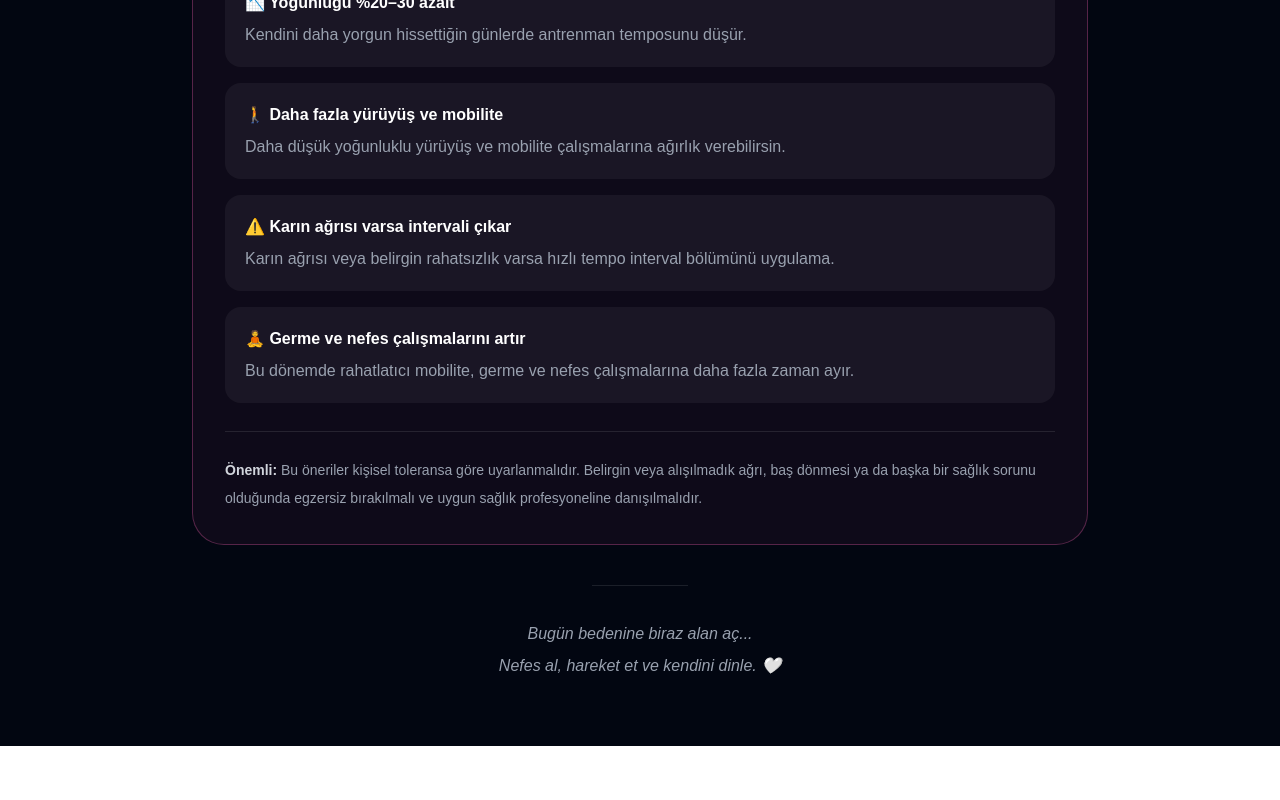
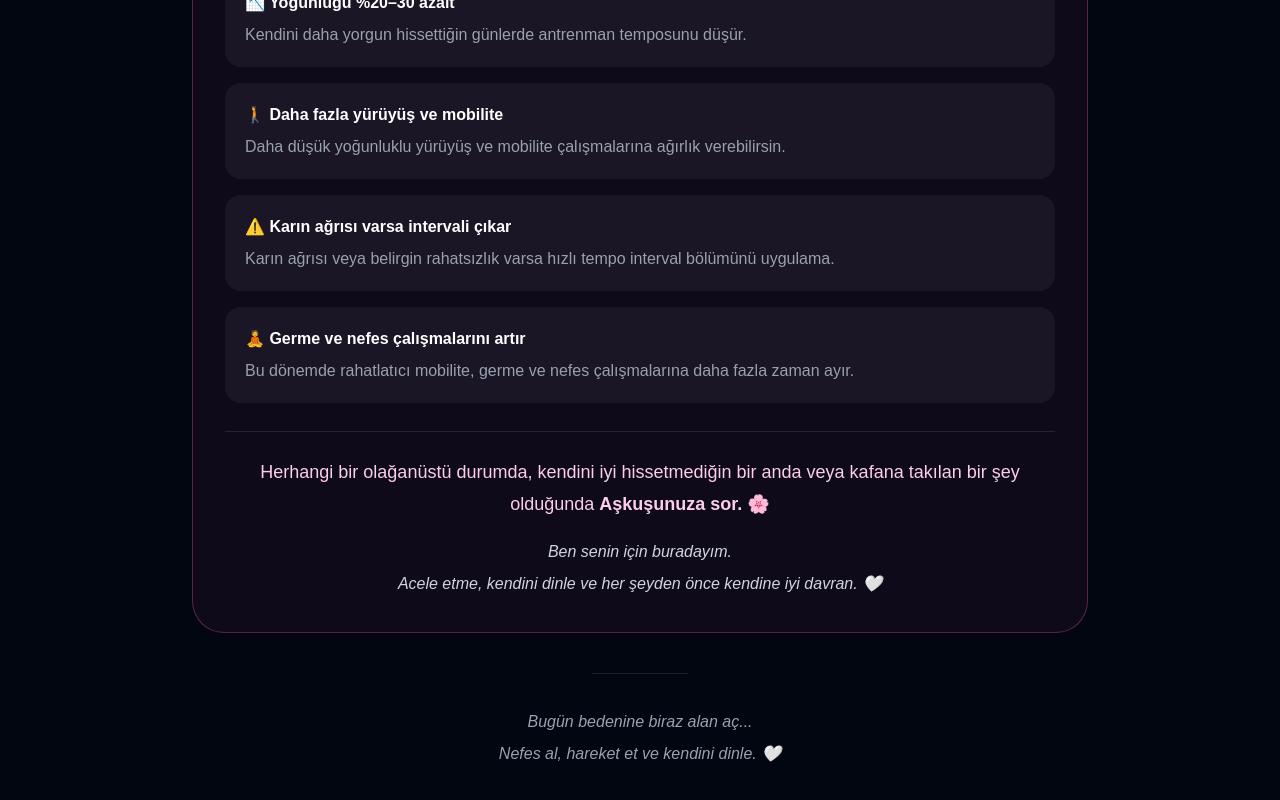
Before and after one commit to ugurcandan777/project-omrusum, a Next.js app: page /program/day-3 in a window 1280 px wide. Shown: the part 2310-3110 px from the top of the page. Before the commit the page ends 3056 px from the top, so only its background shows below. Built offline with nearby package versions, Linux system fonts and the light colour scheme.

Commit message:
3. gun program mesajı güncellendi

```diff
--- a/app/program/day-3/page.tsx
+++ b/app/program/day-3/page.tsx
@@ -265,6 +265,7 @@ export default function DayThreePage() {
           <div className="mt-8 space-y-4">
 
             <div className="bg-white/5 rounded-2xl p-5">
+
               <p className="font-semibold">
                 📉 Yoğunluğu %20–30 azalt
               </p>
@@ -273,6 +274,7 @@ export default function DayThreePage() {
                 Kendini daha yorgun hissettiğin günlerde
                 antrenman temposunu düşür.
               </p>
+
             </div>
 
 
@@ -320,17 +322,21 @@ export default function DayThreePage() {
           </div>
 
 
-          <div className="mt-7 border-t border-white/10 pt-6">
+          {/* Aşkuşu Mesajı */}
 
-            <p className="text-sm text-gray-400 leading-7">
-              <strong className="text-gray-300">
-                Önemli:
-              </strong>{" "}
-              Bu öneriler kişisel toleransa göre
-              uyarlanmalıdır. Belirgin veya alışılmadık
-              ağrı, baş dönmesi ya da başka bir sağlık
-              sorunu olduğunda egzersiz bırakılmalı ve
-              uygun sağlık profesyoneline danışılmalıdır.
+          <div className="mt-7 border-t border-white/10 pt-6 text-center">
+
+            <p className="text-pink-200 leading-8 text-base md:text-lg">
+              Herhangi bir olağanüstü durumda, kendini iyi
+              hissetmediğin bir anda veya kafana takılan bir
+              şey olduğunda <strong>Aşkuşunuza sor. 🌸</strong>
+            </p>
+
+            <p className="mt-4 text-gray-300 italic leading-8">
+              Ben senin için buradayım.
+              <br />
+              Acele etme, kendini dinle ve her şeyden önce
+              kendine iyi davran. 🤍
             </p>
 
           </div>
```
